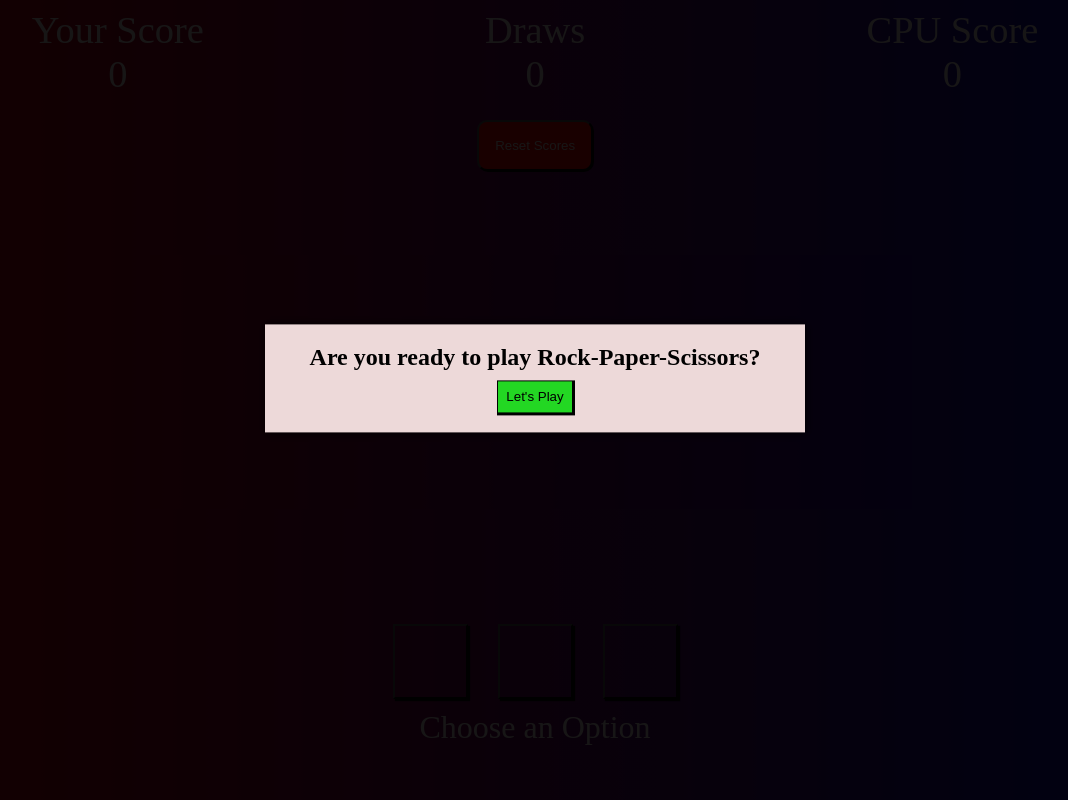
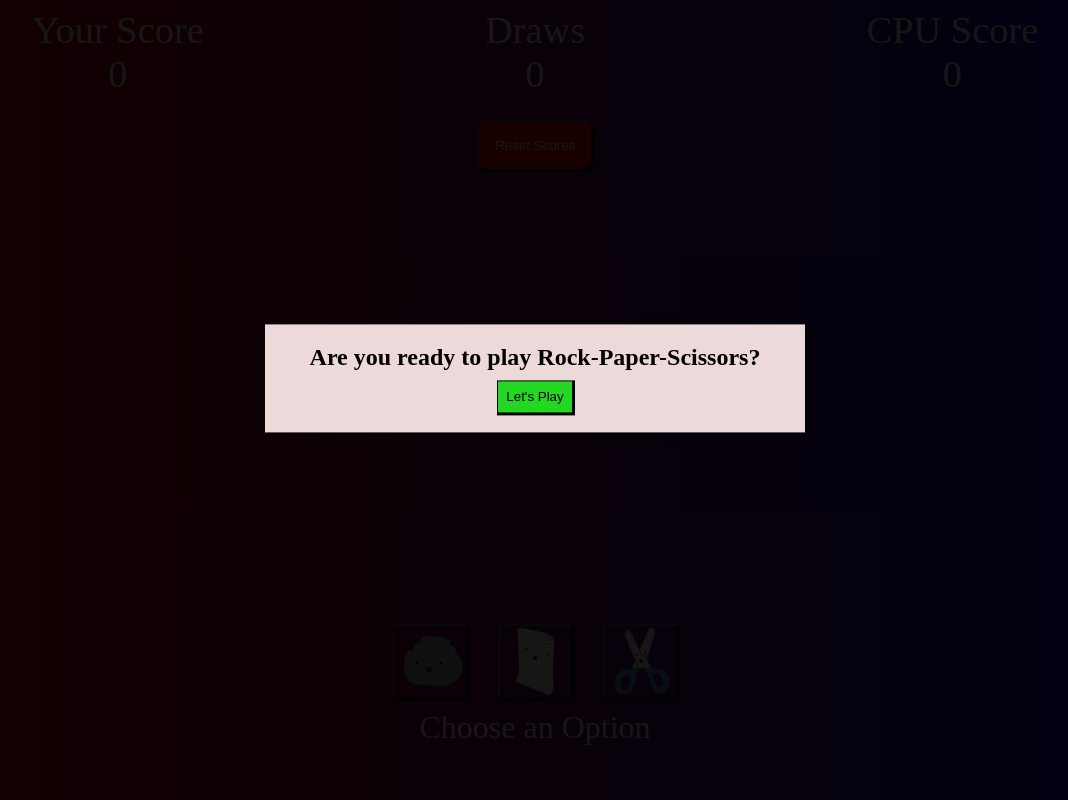
Before and after one commit to hamza-1605/RPSgame, a plain HTML site: page index.html in a window 1280 px wide. Shown: the whole page, without its empty margins (105-1173 px from the left). Drawn offline with Linux system fonts and the light colour scheme; the site is published under a folder, as on GitHub Pages, so addresses that start at the root find nothing.

Commit message:
Update styles.css
updating images paths

```diff
--- a/styles.css
+++ b/styles.css
@@ -129,17 +129,17 @@
 }
 
 #rockBtn{
-    background: url('/images/Rock-happy.png') center no-repeat;
+    background: url('images/Rock-happy.png') center no-repeat;
     background-size: contain;
 }
 
 #paperBtn{
-    background: url('/images/Paper-happy.png');
+    background: url('images/Paper-happy.png');
     background-size: contain;
 }
 
 #scissorsBtn{
-    background: url('/images/Scissors-happy.png');
+    background: url('images/Scissors-happy.png');
     background-size: contain;
     /* background-color: #a59191; */
 }
```
